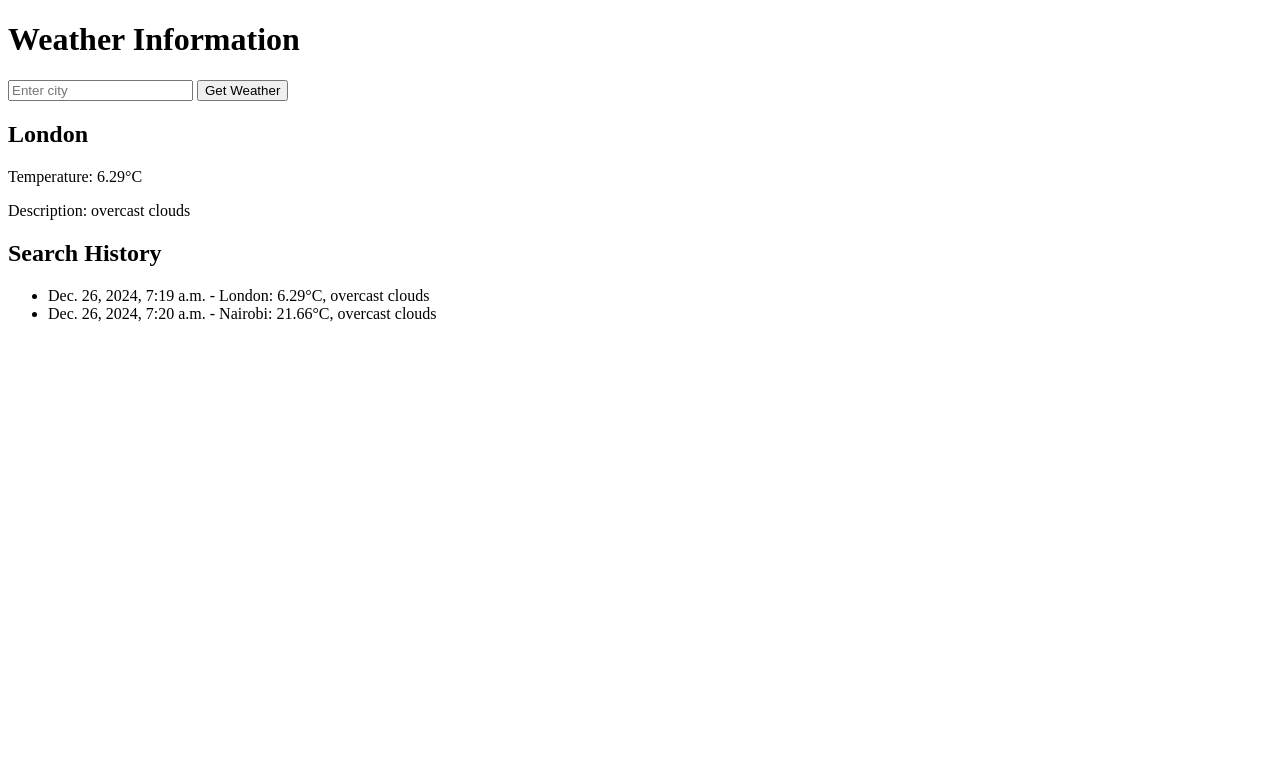
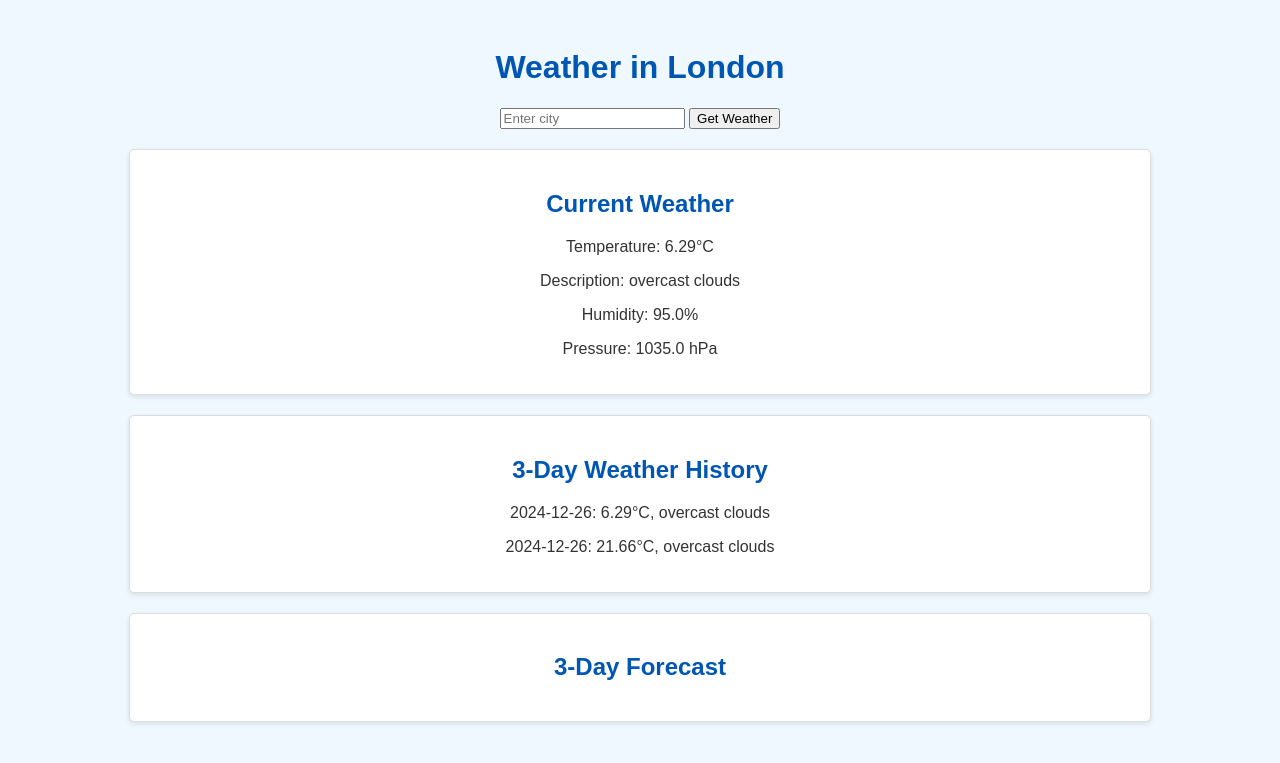
Before and after one commit to Dennis-Muchemi/plp-python-wk-8-assignment, a Django app: template weatherapp/weather/templates/weather/weather.html in a window 1280 px wide. Shown: the top 763 px of the page. Run offline with Django 5.2, Linux system fonts and the light colour scheme; the template is opened without the code that fills it: values that come from a table or form of the project are taken from there, others are empty; data comes from the database, SQL or seed files in the repository; both versions use the stored data as it was after the commit.

Commit message:
file changes

```diff
--- a/weatherapp/weather/models.py
+++ b/weatherapp/weather/models.py
@@ -3,10 +3,11 @@ from django.contrib.auth.models import User
 
 # Create your models here.
 class Weather(models.Model):
-    user = models.ForeignKey(User, on_delete=models.CASCADE)
     city = models.CharField(max_length=100)
     temperature = models.FloatField()
     description = models.CharField(max_length=255)
+    humidity = models.FloatField(null=True, blank=True)
+    pressure = models.FloatField(null=True, blank=True)
     timestamp = models.DateTimeField(auto_now_add=True)
 
     def __str__(self):
--- a/weatherapp/weather/templates/weather/weather.html
+++ b/weatherapp/weather/templates/weather/weather.html
@@ -2,33 +2,62 @@
 <html>
 <head>
     <title>Weather App</title>
+    <style>
+        body {
+            font-family: Arial, sans-serif;
+            background-color: #f0f8ff;
+            color: #333;
+            text-align: center;
+            padding: 20px;
+        }
+        .card {
+            background-color: #ffffff;
+            border: 1px solid #ddd;
+            border-radius: 5px;
+            padding: 20px;
+            margin: 20px auto;
+            width: 80%;
+            box-shadow: 0 2px 5px rgba(0, 0, 0, 0.1);
+        }
+        h1, h2 {
+            color: #0056b3;
+        }
+    </style>
 </head>
 <body>
-    <h1>Weather Information</h1>
+    <h1>Weather in {{ weather.city }}</h1>
+
     <form method="get">
         <input type="text" name="city" placeholder="Enter city" required>
         <button type="submit">Get Weather</button>
     </form>
-    {% if weather.alerts %}
-    <h2>Weather Alerts</h2>
-    <ul>
-        {% for alert in weather.alerts %}
-            <li>{{ alert }}</li>
-        {% endfor %}
-    </ul>
-    {% endif %}
+
     {% if weather %}
-        <h2>{{ weather.city }}</h2>
-        <p>Temperature: {{ weather.temperature }}°C</p>
-        <p>Description: {{ weather.description }}</p>
-    {% endif %}
-    {% if history %}
-    <h2>Search History</h2>
-    <ul>
-        {% for record in history %}
-            <li>{{ record.timestamp }} - {{ record.city }}: {{ record.temperature }}°C, {{ record.description }}</li>
-        {% endfor %}
-    </ul>
+        <div class="card">
+            <h2>Current Weather</h2>
+            <p>Temperature: {{ weather.temperature }}°C</p>
+            <p>Description: {{ weather.description }}</p>
+            <p>Humidity: {{ weather.humidity }}%</p>
+            <p>Pressure: {{ weather.pressure }} hPa</p>
+        </div>
+
+        <div class="card">
+            <h2>3-Day Weather History</h2>
+            {% for record in history %}
+                <p>{{ record.timestamp|date:"Y-m-d" }}: {{ record.temperature }}°C, {{ record.description }}</p>
+            {% empty %}
+                <p>No history available.</p>
+            {% endfor %}
+        </div>
+
+        <div class="card">
+            <h2>3-Day Forecast</h2>
+            {% for day in forecast %}
+                <p>{{ day.date }}: {{ day.temperature }}°C, {{ day.description }}</p>
+            {% endfor %}
+        </div>
+    {% elif error %}
+        <p>{{ error }}</p>
     {% endif %}
 </body>
 </html>
```
Also changed, not shown: weatherapp/weather/utils.py (+12 -9 lines), weatherapp/weather/views.py (+42 -10 lines), weatherapp/db.sqlite3, weatherapp/weather/migrations/0002_weather_user.py (added), weatherapp/weather/migrations/0003_remove_weather_user_weather_chance_of_rain_and_more.py (added), weatherapp/weather/migrations/0004_remove_weather_chance_of_rain_and_more.py (added).
